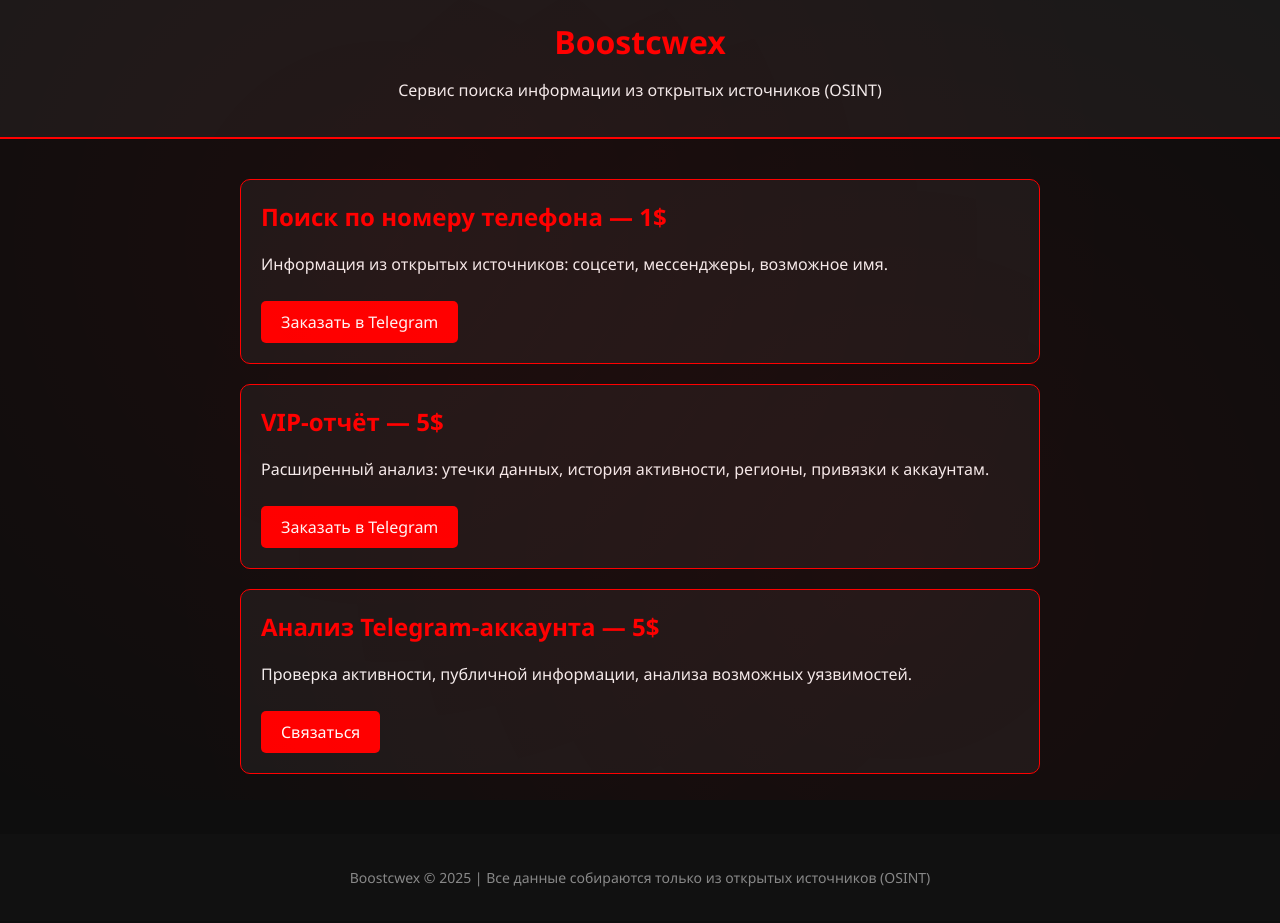
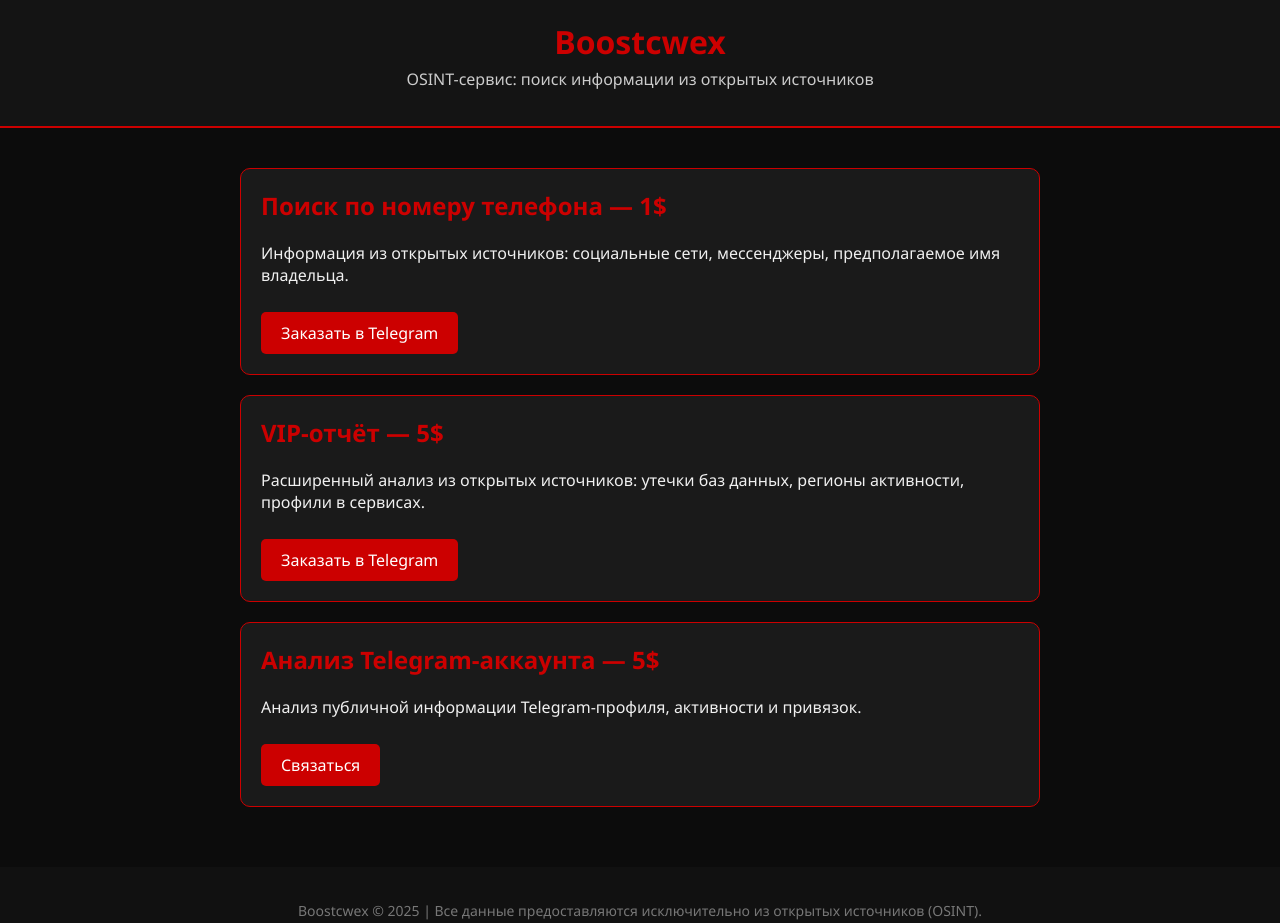
Before and after one commit to boostcwex/boostcwex, a plain HTML site: page index.html in a window 1280 px wide. Drawn offline with Linux system fonts and the light colour scheme.

Commit message:
Add files via upload

```diff
--- a/index.html
+++ b/index.html
@@ -1,55 +1,29 @@
-
 <!DOCTYPE html>
 <html lang="ru">
 <head>
   <meta charset="UTF-8" />
   <meta name="viewport" content="width=device-width, initial-scale=1.0" />
-  <title>Boostcwex — Поиск информации</title>
+  <title>Boostcwex — OSINT-сервис</title>
   <style>
-    body::before {
-      content: "";
-      position: fixed;
-      top: 0;
-      left: 0;
-      width: 100%;
-      height: 100%;
-      background: radial-gradient(circle at 30% 30%, rgba(255,0,0,0.05), transparent 70%),
-                  radial-gradient(circle at 70% 70%, rgba(255,0,0,0.05), transparent 70%);
-      background-repeat: no-repeat;
-      animation: smokeMove 20s linear infinite;
-      z-index: 0;
-    }
-
-    @keyframes smokeMove {
-      0% {
-        background-position: 30% 30%, 70% 70%;
-      }
-      50% {
-        background-position: 35% 25%, 65% 75%;
-      }
-      100% {
-        background-position: 30% 30%, 70% 70%;
-      }
-    }
-
     body {
       margin: 0;
       font-family: 'Segoe UI', Tahoma, Geneva, Verdana, sans-serif;
-      background-color: #0e0e0e;
-      color: #f5f5f5;
-      position: relative;
-      z-index: 1;
+      background-color: #0c0c0c;
+      color: #f0f0f0;
     }
-
     header {
-      background-color: #1a1a1a;
+      background-color: #141414;
       padding: 20px;
       text-align: center;
-      border-bottom: 2px solid red;
+      border-bottom: 2px solid #cc0000;
     }
     header h1 {
-      color: red;
+      color: #cc0000;
       margin: 0;
+    }
+    header p {
+      color: #ccc;
+      margin-top: 5px;
     }
     .container {
       padding: 40px 20px;
@@ -57,34 +31,34 @@
       margin: auto;
     }
     .service {
-      border: 1px solid red;
+      border: 1px solid #cc0000;
       border-radius: 10px;
       padding: 20px;
       margin-bottom: 20px;
       background-color: #1a1a1a;
     }
     .service h2 {
-      color: red;
+      color: #cc0000;
       margin-top: 0;
     }
     .btn {
       display: inline-block;
       margin-top: 10px;
       padding: 10px 20px;
-      background-color: red;
-      color: white;
+      background-color: #cc0000;
+      color: #fff;
       text-decoration: none;
       border-radius: 5px;
       transition: background 0.3s ease;
     }
     .btn:hover {
-      background-color: darkred;
+      background-color: #990000;
     }
     footer {
       text-align: center;
       padding: 20px;
       background-color: #111;
-      color: #888;
+      color: #777;
       font-size: 14px;
     }
   </style>
@@ -92,31 +66,31 @@
 <body>
   <header>
     <h1>Boostcwex</h1>
-    <p>Сервис поиска информации из открытых источников (OSINT)</p>
+    <p>OSINT-сервис: поиск информации из открытых источников</p>
   </header>
 
   <div class="container">
     <div class="service">
       <h2>Поиск по номеру телефона — 1$</h2>
-      <p>Информация из открытых источников: соцсети, мессенджеры, возможное имя.</p>
+      <p>Информация из открытых источников: социальные сети, мессенджеры, предполагаемое имя владельца.</p>
       <a href="https://t.me/vieroyf" class="btn">Заказать в Telegram</a>
     </div>
 
     <div class="service">
       <h2>VIP-отчёт — 5$</h2>
-      <p>Расширенный анализ: утечки данных, история активности, регионы, привязки к аккаунтам.</p>
+      <p>Расширенный анализ из открытых источников: утечки баз данных, регионы активности, профили в сервисах.</p>
       <a href="https://t.me/vieroyf" class="btn">Заказать в Telegram</a>
     </div>
 
     <div class="service">
       <h2>Анализ Telegram-аккаунта — 5$</h2>
-      <p>Проверка активности, публичной информации, анализа возможных уязвимостей.</p>
+      <p>Анализ публичной информации Telegram-профиля, активности и привязок.</p>
       <a href="https://t.me/vieroyf" class="btn">Связаться</a>
     </div>
   </div>
 
   <footer>
-    <p>Boostcwex © 2025 | Все данные собираются только из открытых источников (OSINT)</p>
+    <p>Boostcwex © 2025 | Все данные предоставляются исключительно из открытых источников (OSINT).</p>
   </footer>
 </body>
 </html>
```
